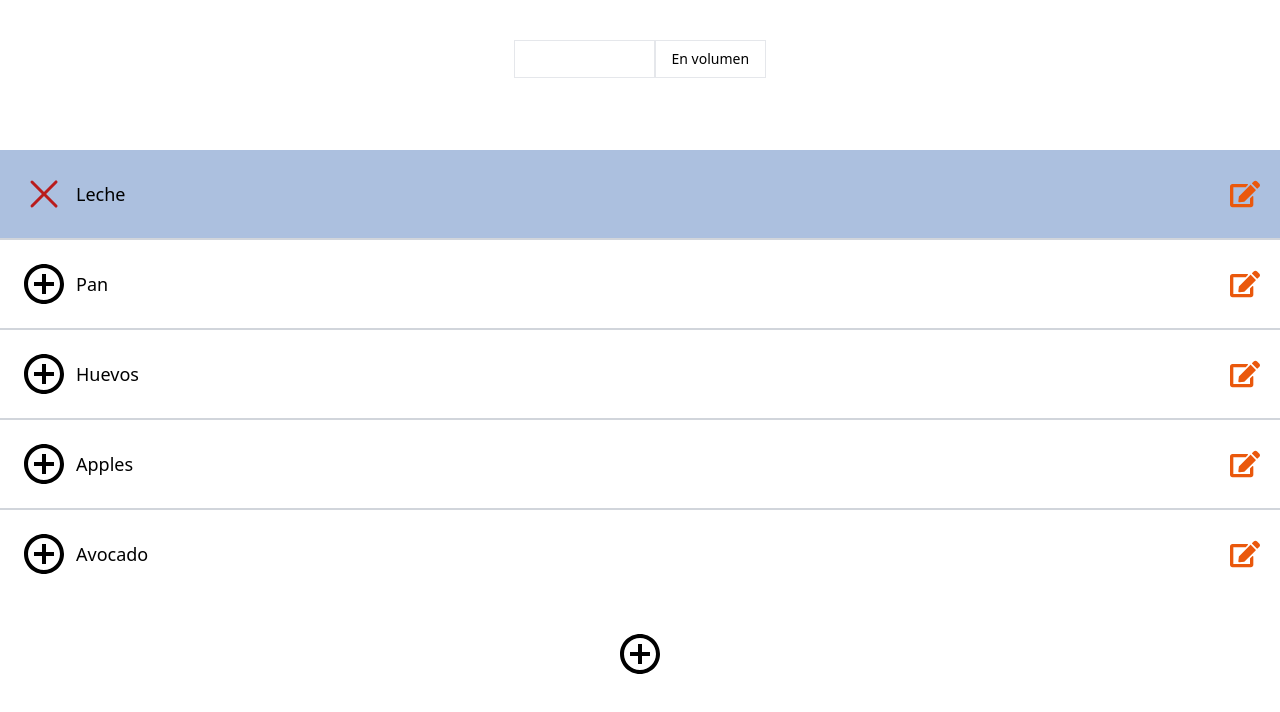
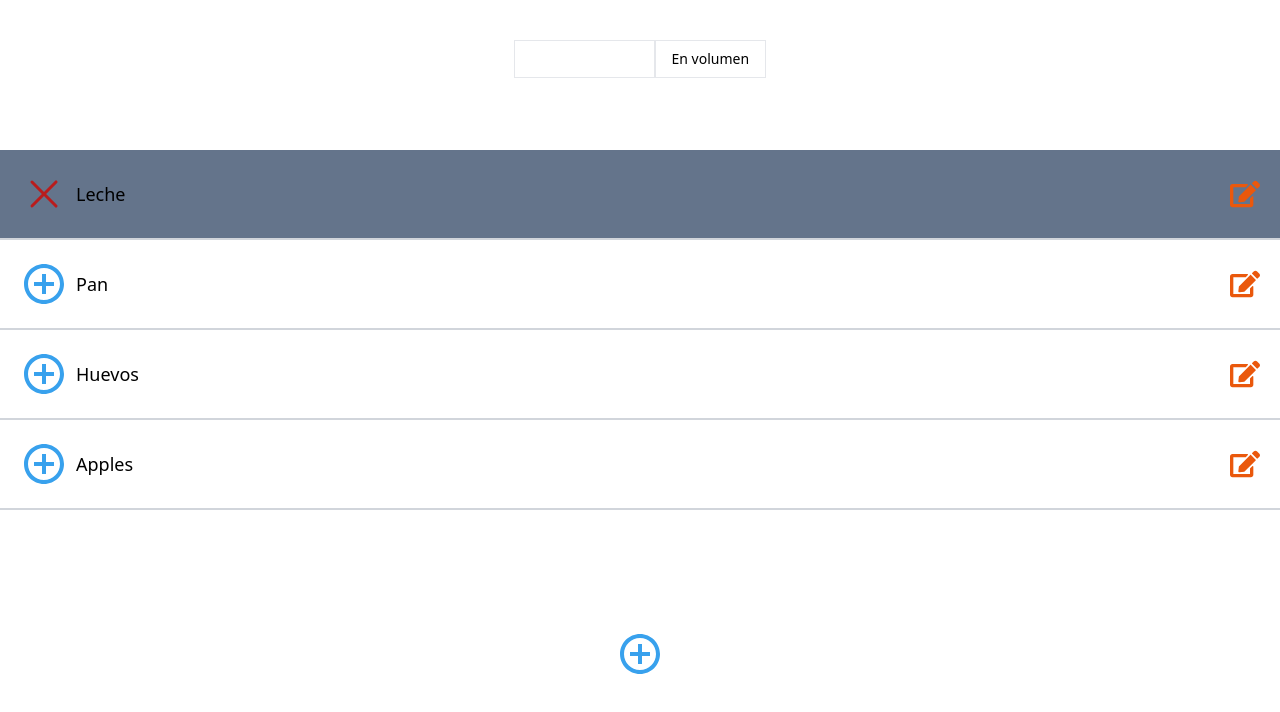
Before and after one commit to No-Country/s7-11-t-javareact, a React (Vite) app in the folder client/: page /list in a window 1280 px wide. Both pictures are taken after a click on the icon 44 px from the left and 194 px from the top of the page. Shown: the top 712 px of the page. Built offline with nearby package versions, Linux system fonts and the light colour scheme.

Commit message:
feat(ExpressBuyTab):add localStorage

```diff
--- a/client/src/pages/ListPage/ExpressBuyTab.jsx
+++ b/client/src/pages/ListPage/ExpressBuyTab.jsx
@@ -1,4 +1,4 @@
-import { useState } from "react";
+import { useState,useEffect} from "react";
 import NewProductForm from "./NewProductForm";
 import { FaEdit } from "react-icons/fa";
 import { BiPlusCircle } from "react-icons/bi";
@@ -7,20 +7,27 @@ import { FaRegCheckCircle } from "react-icons/fa";
 import { HiXMark } from "react-icons/hi2";
 
 function ExpressTab() {
-  const [dailyProducts, setDailyProducts] = useState([
-    { id: 1, name: "Leche", checked: false, editing: false },
-    { id: 2, name: "Pan", checked: false, editing: false },
-    { id: 3, name: "Huevos", checked: false, editing: false },
-    { id: 4, name: "Apples", checked: false, editing: false },
-    { id: 5, name: "Avocado", checked: false, editing: false },
-  ]);
+  const [dailyProducts, setDailyProducts] = useState(() => {
+    const savedProducts = localStorage.getItem("dailyProducts");
+    if (savedProducts) {
+      return JSON.parse(savedProducts);
+    } else {
+      return [
+        { id: 1, name: "Leche", checked: false, editing: false },
+        { id: 2, name: "Pan", checked: false, editing: false },
+        { id: 3, name: "Huevos", checked: false, editing: false },
+        { id: 4, name: "Apples", checked: false, editing: false },
+      ];
+    }
+  });
   const [selectedProducts, setSelectedProducts] = useState([]);
   const [formState, setFormState] = useState(false);
-  //const [editState, setEditState] = useState(false);
-  console.log(dailyProducts[0].editing);
-  console.log(dailyProducts[0].name);
   console.log(dailyProducts);
   console.log("formState:", formState);
+
+  useEffect(() => {
+    localStorage.setItem("dailyProducts", JSON.stringify(dailyProducts));
+  }, [dailyProducts]);
 
   const controlProductCheck = (id) => {
     const updatedProducts = dailyProducts.map((product) =>
@@ -57,16 +64,17 @@ function ExpressTab() {
         : product
     );
     setDailyProducts(updatedProducts);
+
   };
 
   return (
     <section className="flex flex-col gap-10 ">
-      <ul className="list-container">
+      <ul className="h-55vh overflow-y-auto">
         {dailyProducts.map((product) => (
           <li
             key={product.id}
             className={`${
-              product.checked === true ? "select-name" : "no-select-name"
+              product.checked === true ? "bg-slate-500" : "bg-transparent"
             } flex justify-between items-center w-376 h-46 border-b-2 border-gray-300 p-5 text-lg`}
           >
             <div className="flex justify-center items-center">
@@ -74,14 +82,14 @@ function ExpressTab() {
                 <BiPlusCircle
                   onClick={() => controlProductCheck(product.id)}
                   className={`${
-                    product.checked === true ? "select-name" : "no-select-name"
-                  } text-5xl text-my-blue `}
+                    product.checked === true ? "bg-slate-500" : "bg-transparent"
+                  } text-5xl text-primary `}
                 />
               ) : (
                 <HiXMark
                   onClick={() => controlProductCheck(product.id)}
                   className={`${
-                    product.checked === true ? "select-name" : "no-select-name"
+                    product.checked === true ? "bg-slate-500" : "bg-transparent"
                   } text-5xl text-red-700 `}
                 />
               )}
@@ -89,7 +97,7 @@ function ExpressTab() {
               {product.editing ? (
                 <input
                   type="text"
-                  className="ml-2"
+                  className="ml-2 bg-slate-300"
                   value={product.name}
                   onChange={(e) =>
                     handleEditProduct(
@@ -113,20 +121,20 @@ function ExpressTab() {
                   handleEditProduct(product.id, product.name, true);
                 }}
                 className={`${
-                  product.editing ? "none" : "show"
-                } text-3xl text-orange-600`}
+                  product.editing ? "hidden" : "block"
+                } text-3xl text-orange-600 `}
               />
               <FaRegCheckCircle
                 onClick={() => {
                   handleEditProduct(product.id, product.name, false);
                 }}
                 className={`${
-                  product.editing === true ? "show" : "none"
+                  product.editing === true ? "block" : "hidden"
                 } text-3xl text-green-600`}
               />
               <FaTrashAlt
                 className={`${
-                  product.editing === true ? "show" : "none"
+                  product.editing === true ? "block" : "hidden"
                 } text-3xl text-red-600`}
                 onClick={() => handleDeleteProduct(product.id)}
               />
@@ -142,13 +150,13 @@ function ExpressTab() {
       >
         <BiPlusCircle
           className={`${
-            formState === true ? "desactivatedForm flex" : "activeForm"
-          } text-5xl text-my-blue `}
+            formState === true ? "hidden" : "block"
+          } text-5xl text-primary `}
         />
       </div>
       <div
  className={`${
-  formState === true ? "activeForm flex" : "desactivatedForm hidden"
+  formState === true ? "block" : "hidden"
 } flex flex-col justify-center items-center gap-3 px-2`}
       >
         <NewProductForm addProduct={addProductClick} />
@@ -170,7 +178,7 @@ function ShowExpressList({ selectedProducts }) {
   return (
     <div>
       {selectedProducts.map((product) => (
-        <li key={product.id} className="flex ">
+        <li key={product.id} className="flex">
           {product.name}
         </li>
       ))}
```
